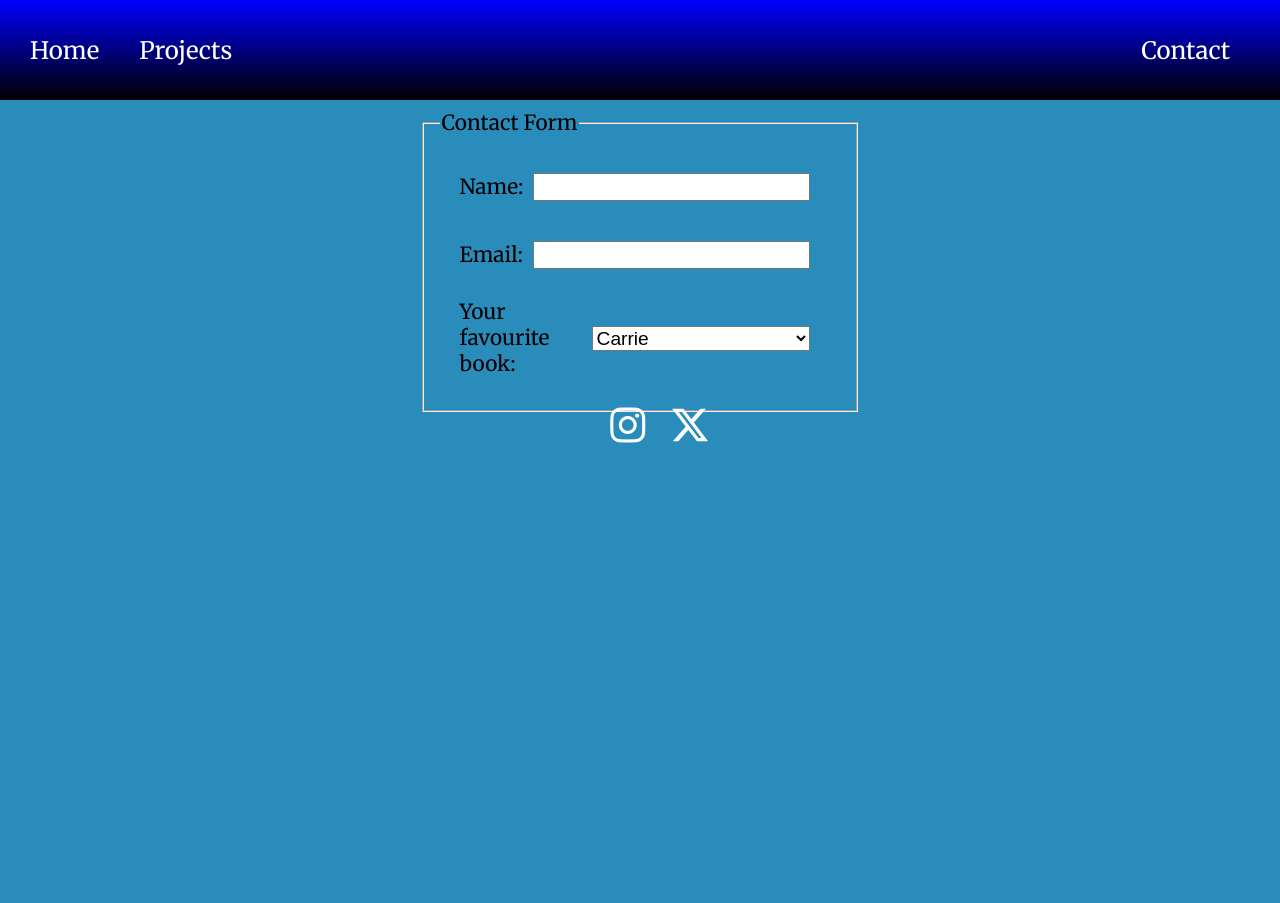
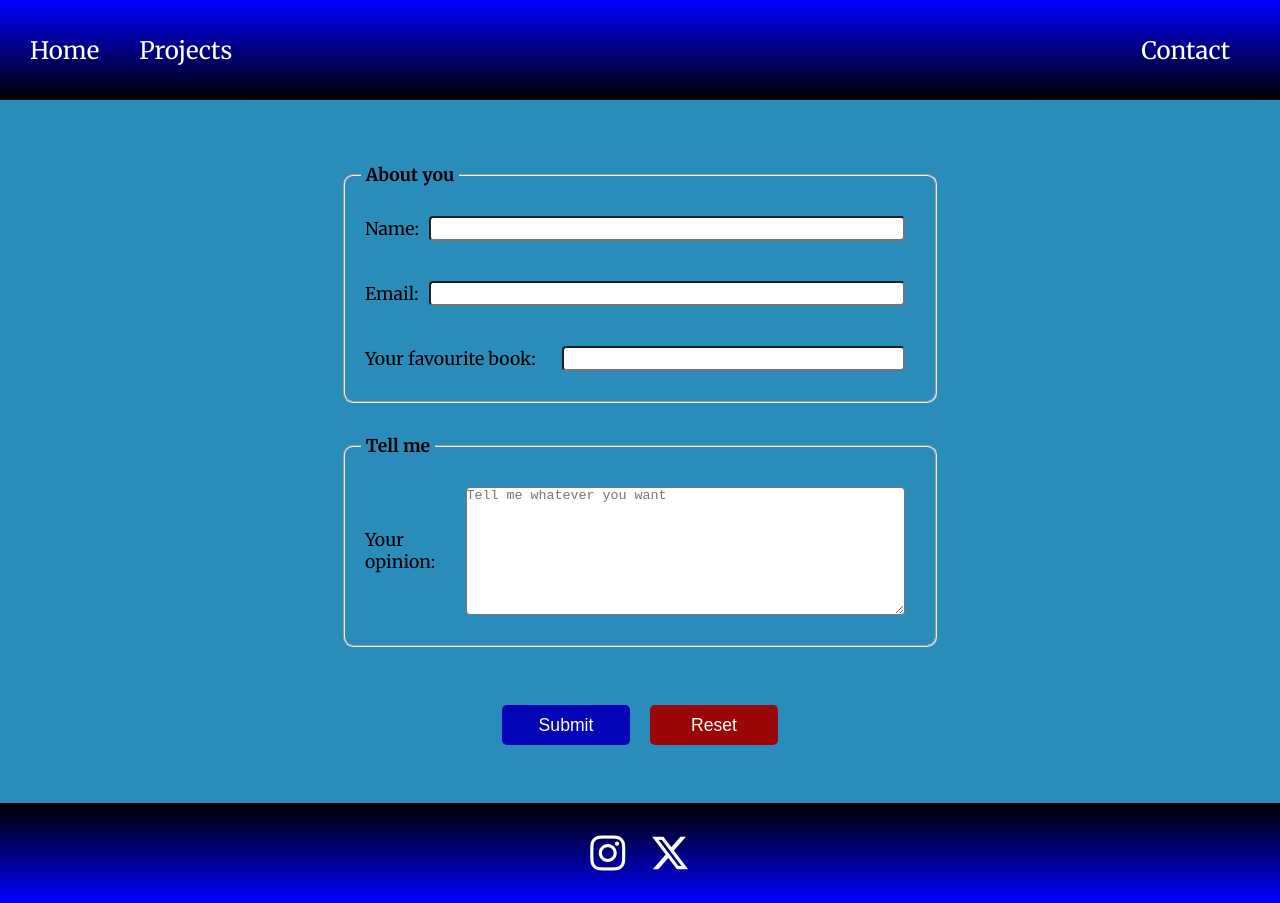
Before and after one commit to sanfermen/Portfolio_html_css, a plain HTML site: page contact.html in a window 1280 px wide. Before the commit the page ends 800 px from the top, so only its background shows below. Drawn offline with Linux system fonts and the light colour scheme.

Commit message:
arreglando footer, formulario...

```diff
--- a/contact.html
+++ b/contact.html
@@ -33,7 +33,7 @@
       <section id="contact">
         <form id="contact-form">
           <fieldset>
-            <legend>Contact Form</legend>
+            <legend>About you</legend>
 			<div class="inputs">
 				<label for="name">Name:</label>
 				<input type="text" name="name" id="name" />
@@ -43,19 +43,33 @@
 				<input type="email" name="email" id="email" />
 			</div>
 			<div class="inputs">
-				<label for="favourite">Your favourite book:</label>
-				<select name="favourite" id="favourite">
-					<option value="1">Carrie</option>
-					<option value="2">The shining</option>
-					<option value="3">It</option>
-					<option value="4">Salem's Lot</option>
-					<option value="5">Cujo</option>
-					<option value="6">Mr. Mercedes</option>
-					<option value="7">Holly</option>
-					<option value="8">Misery</option>
-				</select>
+				<label for="favourite" id="fav">Your favourite book:</label>
+				<input list="book_list" id="favourite" name="favourite">
+				<datalist id="book_list">
+					<option value="Carrie"></option>
+					<option value="The shining"></option>
+					<option value="It"></option>
+					<option value="Salme's Lot"></option>
+					<option value="Cujo"></option>
+					<option value="Mr.Mercedes"></option>
+					<option value="Holly"></option>
+					<option value="Misery"></option>
+				</datalist>
 			</div>
           </fieldset>
+
+		  <fieldset>
+            <legend>Tell me</legend>
+			<div class="inputs">
+				<label for="opinion">Your opinion:</label>
+				<textarea name="opinion" id="opinion" placeholder="Tell me whatever you want"></textarea>
+			</div>
+          </fieldset>
+
+		  <fieldset id="botones">
+			<input type="submit" value="Submit">
+			<input type="reset" name="reset" id="reset" value="Reset">
+		</fieldset>
         </form>
       </section>
     </main>
--- a/styles.css
+++ b/styles.css
@@ -1,6 +1,7 @@
 * {
 	box-sizing: border-box;
 	margin: 0;
+	padding: 0;
 }
 
 body {
@@ -19,6 +20,10 @@ header {
 	align-items: center;
 	height: 100px;
 	margin-bottom: 10px;
+}
+
+main {
+	min-height: calc(100vh - 200px);
 }
 
 #nav-links {
@@ -47,11 +52,11 @@ header li , footer li{
 footer {
 	font-size: 20px;
 	display: flex;
-	flex-flow: column;
     align-items: center;
 	justify-content: center;
-	width: 100%;
-	bottom: 0;
+	background-color: blue;
+	background-image: linear-gradient(180deg, black, blue);
+	height: 100px;
 }
 
 .profile-title {
@@ -148,16 +153,28 @@ img {
 #contact {
 	display: flex;
 	justify-content: center;
-	font-size: 1.3rem;
+	font-size: 1.1rem;
+	margin-top: 2rem;
 }
 
-fieldset {
-	width: 100%;
+legend {
+	font-weight: bold;
+	margin-left: 1rem;
+	padding: 0 0.3rem;
 }
 
-input, #favourite {
+input, #favourite, textarea {
 	margin: 10px;
 	width: 100%;
+	border-radius: 4px;
+}
+
+textarea {
+	height: 8rem;
+}
+
+#fav {
+	width: 300px;
 }
 
 .inputs {
@@ -167,5 +184,36 @@ input, #favourite {
 }
 
 #contact-form input, #contact-form select{
-	font-size: 1.2rem;
+	font-size: 1.1rem;
 }
+
+fieldset {
+	border-radius: 10px;
+	margin: 2rem 0;
+}
+
+#botones {
+	display: flex;
+	justify-content: center;
+	margin-top: 2rem;
+	padding: 1rem;
+	border: none;
+}
+
+input[type="submit"], input[type="reset"] {
+    color: #fff;
+    padding: 0.6rem 0;
+	width: 8rem;
+    border: none;
+    border-radius: 5px;
+    cursor: pointer;
+	text-align: center;
+}
+
+input[type="submit"] {
+    background-color: rgb(3, 3, 183);
+}
+
+input[type="reset"] {
+    background-color: rgb(155, 7, 7);
+}
```
Also changed, not shown: projects.html (+3 -0 lines).
